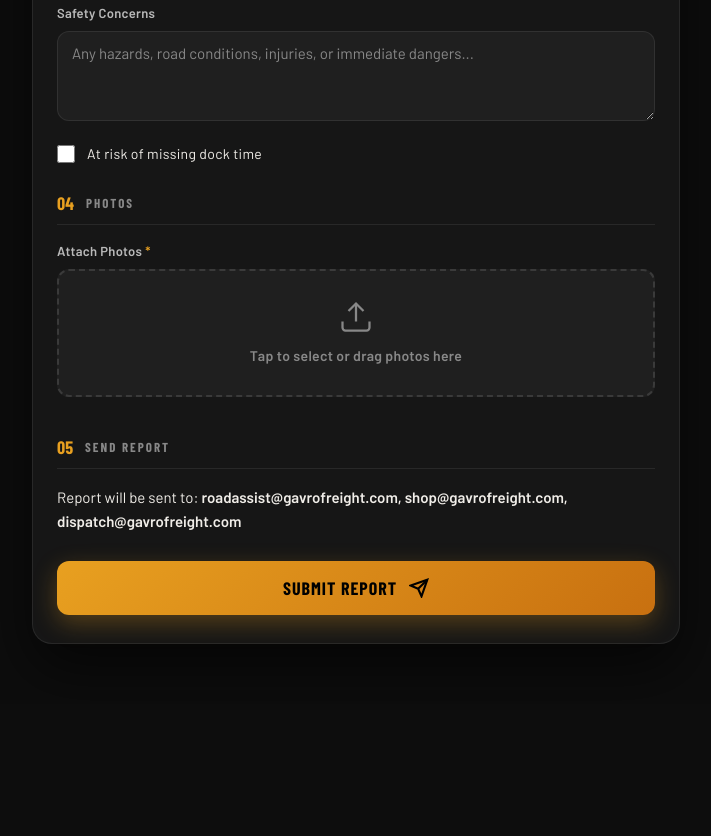
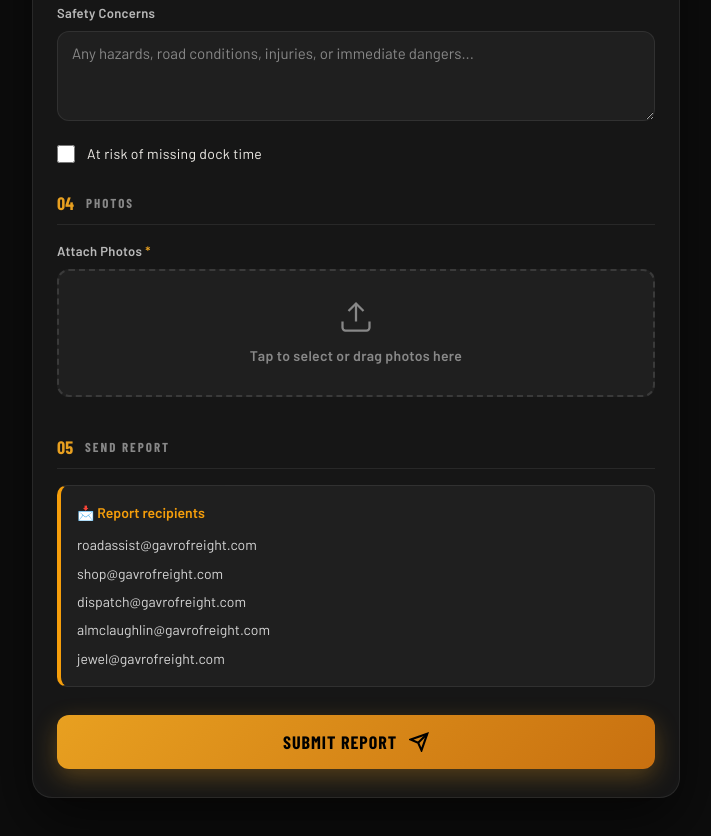
Before and after one commit to darko-dimitrievski/truck-report, a website: page public/index.html in a window 1280 px wide. Shown: the part 999-1835 px from the top of the page, without its empty margins (284-995 px from the left). Before the commit the page ends 1703 px from the top, so only its background shows below. Drawn offline with nearby package versions, Linux system fonts and the light colour scheme; a web font is replaced by a local one.

Commit message:
two more emails added in the email chain

```diff
--- a/public/index.html
+++ b/public/index.html
@@ -159,8 +159,18 @@
             <span>Send Report</span>
           </div>
 
-          <div class="field">
-            <p>Report will be sent to: <strong>roadassist@gavrofreight.com, shop@gavrofreight.com, dispatch@gavrofreight.com</strong></p>
+          <div class="send-info">
+            <div class="send-info-header">
+              📩 Report recipients
+            </div>
+
+            <div class="send-info-emails">
+              <span>roadassist@gavrofreight.com</span>
+              <span>shop@gavrofreight.com</span>
+              <span>dispatch@gavrofreight.com</span>
+              <span>almclaughlin@gavrofreight.com</span>
+              <span>jewel@gavrofreight.com</span>
+            </div>
           </div>
 
           <button type="submit" class="submit-btn" id="submitBtn">
--- a/public/style.css
+++ b/public/style.css
@@ -602,3 +602,59 @@ input[type="file"] {
     gap: 14px;
   }
 }
+
+.send-info {
+  background: rgba(255,255,255,0.04);
+  border: 1px solid rgba(255,255,255,0.08);
+  border-left: 4px solid #f59e0b;
+  padding: 16px 18px;
+  border-radius: 10px;
+  margin-bottom: 18px;
+}
+
+.send-info-header {
+  display: flex;
+  align-items: center;
+  font-weight: 600;
+  color: #f59e0b;
+  margin-bottom: 6px;
+  font-size: 14px;
+}
+
+.info-icon {
+  width: 16px;
+  height: 16px;
+  margin-right: 8px;
+  stroke: currentColor;
+  fill: none;
+}
+
+.send-info-emails {
+  font-size: 13px;
+  color: #cfcfcf;
+  line-height: 1.6;
+  word-break: break-word;
+}
+
+.send-info {
+  background: rgba(255,255,255,0.04);
+  border-left: 4px solid #f59e0b;
+  padding: 16px;
+  border-radius: 10px;
+  margin-bottom: 20px;
+}
+
+.send-info-header {
+  font-weight: 600;
+  color: #f59e0b;
+  margin-bottom: 10px;
+  font-size: 14px;
+}
+
+.send-info-emails {
+  display: flex;
+  flex-direction: column;
+  gap: 6px;
+  font-size: 14px;
+  color: #d6d6d6;
+}
--- a/server.js
+++ b/server.js
@@ -101,7 +101,9 @@ app.post('/api/send-report', upload.array('photos'), async (req, res) => {
     const recipients = [
       'roadassist@gavrofreight.com',
       'shop@gavrofreight.com',
-      'dispatch@gavrofreight.com'
+      'dispatch@gavrofreight.com',
+      'almclaughlin@gavrofreight.com',
+      'jewel@gavrofreight.com'
     ];
 
     await transporter.sendMail({
```
